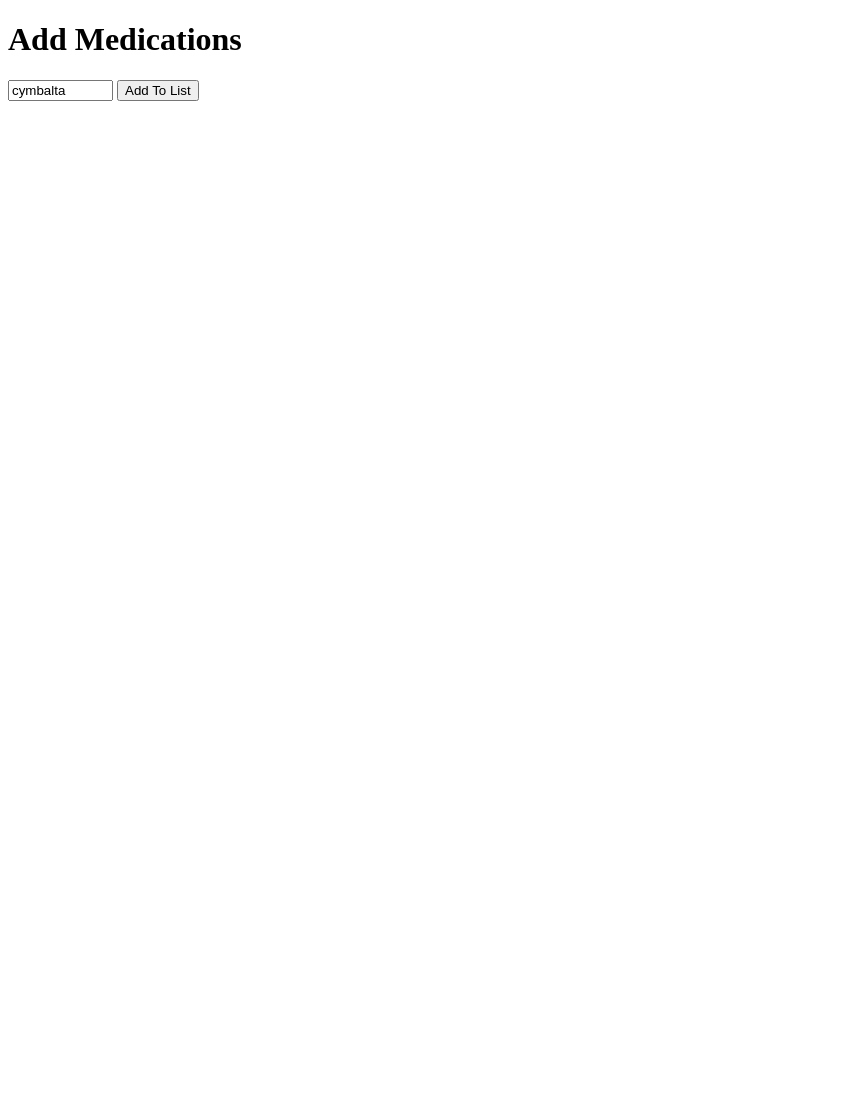
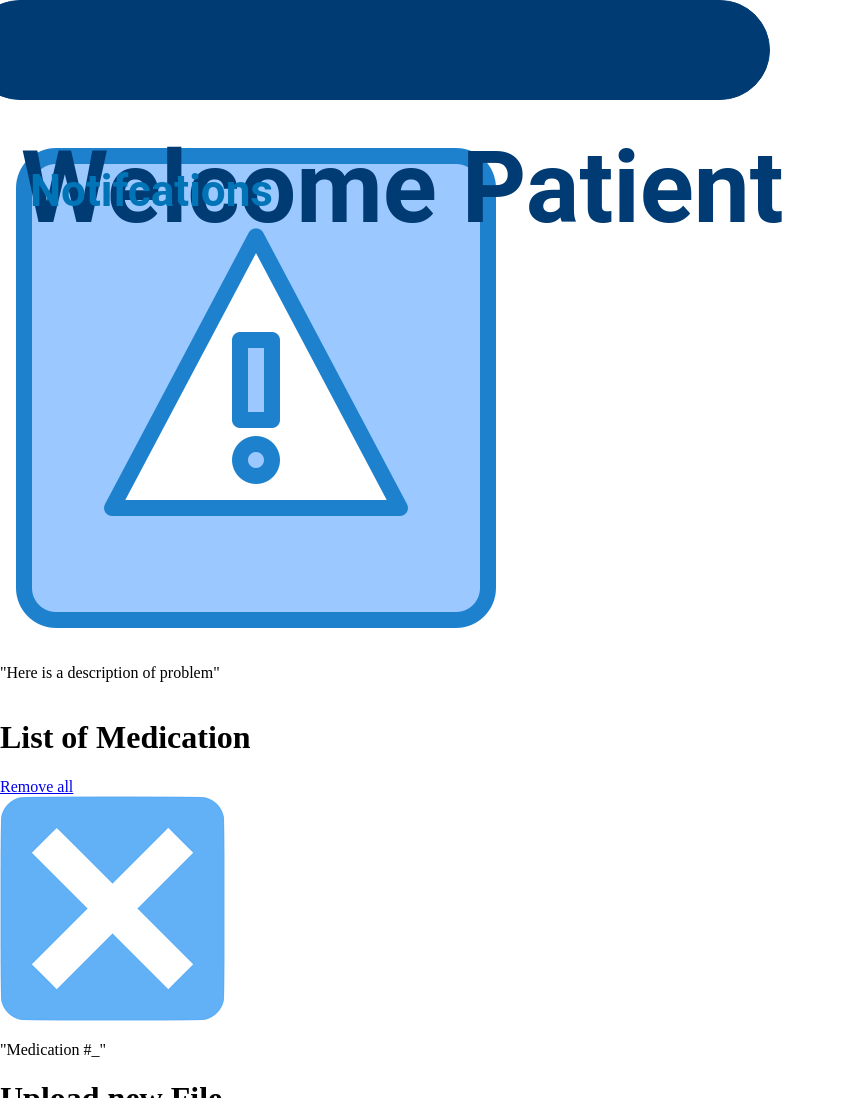
Before and after one commit to devikadwivedi/TreeHacks2023, a Flask app: template templates/index.html in a window 1280 px wide. Shown: the whole page, without its empty margins (0-845 px from the left). Before the commit the page ends 101 px from the top, so only its background shows below. Run offline with Flask 2, Linux system fonts and the light colour scheme; the template is opened without the code that fills it, so the values that code supplies are empty.

Commit message:
Start on JS, HTML, and CSS

```diff
--- a/app.py
+++ b/app.py
@@ -2,10 +2,10 @@ from flask import Flask
 import requests
 import json
 from PIL import Image
-from pyzbar.pyzbar import decode
+# from pyzbar.pyzbar import decode
 from flask import render_template
 
-app = Flask(__name__)
+app = Flask(__name__, static_url_path="/static")
 
 @app.route("/")
 def hello_world():
@@ -66,19 +66,22 @@ def brand_to_rxcui(brand_name):
     rxcui = response["drugGroup"]['conceptGroup'][1]["conceptProperties"][0]["rxcui"]
     return rxcui
 
-@app.route('/image_to_rxcui/<image_name>')
-# image to brand
-def image_to_brand(image_name):
-    img = Image.open('static/' + image_name)
-    decoded_list = decode(img)
-    parsed_product_upc = str(int(decoded_list[0][0]))
-    upc_base_url = "https://ean-db.com/api/v1/product/"
-    # TODO: make this access code an env var
-    headers={ 'Authorization ' : 'eyJhbGciOiJIUzUxMiJ9.eyJzdWIiOiJjNWYxMDBiZC04YjdiLTQ5MDctODNmMy1kZTk3OGViM2NmODciLCJpc3MiOiJjb20uZWFuLWRiIiwiaWF0IjoxNjc2Njk2NDk2LCJleHAiOjE3MDgyMzI0OTZ9.zxOi9OggcPaHb5cmKuolwNYRry-QL4ICf9Wrou5jHzNaZOhxXexGM8B9JL2JIq4SFo1sxzy9bhVVysa6Eo-hKg'}
+# @app.route('/image_to_rxcui/<image_name>')
+# # image to brand
+# def image_to_brand(image_name):
+#     img = Image.open('static/' + image_name)
+#     decoded_list = decode(img)
+#     parsed_product_upc = str(int(decoded_list[0][0]))
+#     upc_base_url = "https://ean-db.com/api/v1/product/"
+#     # TODO: make this access code an env var
+#     headers={ 'Authorization ' : 'eyJhbGciOiJIUzUxMiJ9.eyJzdWIiOiJjNWYxMDBiZC04YjdiLTQ5MDctODNmMy1kZTk3OGViM2NmODciLCJpc3MiOiJjb20uZWFuLWRiIiwiaWF0IjoxNjc2Njk2NDk2LCJleHAiOjE3MDgyMzI0OTZ9.zxOi9OggcPaHb5cmKuolwNYRry-QL4ICf9Wrou5jHzNaZOhxXexGM8B9JL2JIq4SFo1sxzy9bhVVysa6Eo-hKg'}
 
-    r = requests.get(upc_base_url + parsed_product_upc, headers={'Content-Type':'application/json',
-               'Authorization': 'Bearer {}'.format('eyJhbGciOiJIUzUxMiJ9.eyJzdWIiOiJjNWYxMDBiZC04YjdiLTQ5MDctODNmMy1kZTk3OGViM2NmODciLCJpc3MiOiJjb20uZWFuLWRiIiwiaWF0IjoxNjc2Njk2NDk2LCJleHAiOjE3MDgyMzI0OTZ9.zxOi9OggcPaHb5cmKuolwNYRry-QL4ICf9Wrou5jHzNaZOhxXexGM8B9JL2JIq4SFo1sxzy9bhVVysa6Eo-hKg')})
-    response = r.json()
-    full_product_name = response['product']['titles']['en']
-    brand = full_product_name.split(' ')[0]
-    return brand
+#     r = requests.get(upc_base_url + parsed_product_upc, headers={'Content-Type':'application/json',
+#                'Authorization': 'Bearer {}'.format('eyJhbGciOiJIUzUxMiJ9.eyJzdWIiOiJjNWYxMDBiZC04YjdiLTQ5MDctODNmMy1kZTk3OGViM2NmODciLCJpc3MiOiJjb20uZWFuLWRiIiwiaWF0IjoxNjc2Njk2NDk2LCJleHAiOjE3MDgyMzI0OTZ9.zxOi9OggcPaHb5cmKuolwNYRry-QL4ICf9Wrou5jHzNaZOhxXexGM8B9JL2JIq4SFo1sxzy9bhVVysa6Eo-hKg')})
+#     response = r.json()
+#     full_product_name = response['product']['titles']['en']
+#     brand = full_product_name.split(' ')[0]
+#     return brand
+
+if __name__ == "__main__":
+    app.run(debug=True, port=8080)
--- /dev/null
+++ b/static/styles.css
@@ -0,0 +1,69 @@
+body {
+    margin: 0px;
+    padding: 100px 0px 0px 0px;
+    overflow: hidden; /* overflow: hidden prevents full scrollbar in IE */
+}
+
+div#header {
+    /* you must include "div" for IE */
+    position: absolute;
+    top:0px;
+    left: 0px;
+    width: 100%;
+    height: 100px;
+    background-color: #aabbff;
+    overflow: hidden;
+}
+
+#box1{
+    box-sizing: border-box;
+    position: absolute;
+    width: 800px;
+    height: 100px;
+    left: -30px;
+    top: 0px;
+    background: #003B73;
+    border: 1px solid #003B73;
+    border-radius: 100px;
+}
+
+#notifications {
+    max-height: 300px;
+    overflow-y: scroll;
+}
+
+#introHeader {
+    /* Welcome Patient */
+    position: absolute;
+    width: 900px;
+    height: 100px;
+    left: 21px;
+    top: 70px;
+    font-family: 'Roboto';
+    font-style: normal;
+    font-weight: 700;
+    font-size: 100px;
+    line-height: 53px;
+    /* identical to box height */
+    display: flex;
+    align-items: center;
+    color: #003B73;
+}
+
+#notifHeader {
+    position: absolute;
+    width: 351px;
+    height: 34px;
+    left: 30px;
+    top: 145px;
+
+    font-family: 'Roboto';
+    font-style: normal;
+    font-weight: 700;
+    font-size: 44px;
+    line-height: 52px;
+    display: flex;
+    align-items: center;
+
+    color: #0074B7;
+}
--- a/static/test.js
+++ b/static/test.js
@@ -60,6 +60,13 @@
       .then(resp => rxcui = resp)
       .catch(handleError);
     return rxcui;
+  }
+
+  function ex() {
+    const notifsDiv = document.getElementById("notifications")
+    for (const data in cookies) {
+      notifsDiv.appendChild()
+    }
   }
 
 
@@ -146,3 +153,12 @@
   }
 
 })();
+
+
+async function process_image() {
+  const file = document.getElementById("upload-file").value
+  // send this file to your api
+  const response = await makeRequest(file)
+  const medName = response.json().med_name
+  document.getElementById("med-name").value = medName
+}
--- a/templates/index.html
+++ b/templates/index.html
@@ -4,12 +4,52 @@
       <meta charset="utf-8">
       <title>[Working Title]</title>
       <script src="../static/test.js"></script>
+      <link rel="stylesheet" type="text/css" rel="noopener" target="_blank" href="/static/styles.css">
   </head>
 
   <body>
+
+    <div id="box1"></div>
+    <h1 id = "introHeader">Welcome Patient</h1>
+
+      <h1 id = "notifHeader">Notifcations</h1>
+      <ul id="notifications">
+      </ul>
+
+    <img src="warning.png" alt="Issue">
+    <p>"Here is a description of problem"</p>
+
+    <div id="" style="overflow-y:scroll; overflow-x:hidden; height:400px;">
+
     <header>
-        <h1>Add Medications</h1>
+    <h1>List of Medication</h1>
     </header>
+
+    <a href="#" onclick="removeAllMethodFromJs">Remove all</a>
+
+    <div id="" style="overflow-y:scroll; overflow-x:hidden; height:400px;">
+    <img src="delete.png" alt="Issue">
+    <p>"Medication #_"</p>
+
+    <h1>Upload new File</h1>
+    <form method=post enctype=multipart/form-data onsubmit="process_image">
+      <input type=file name=file id="upload-file">
+      <input type=submit value=Upload>
+    </form>
+
+    <h1>Upload Medication Name</h1>
+    <form>
+      <div>
+        <input id="med-name" type="text" name="medication name" />
+      </div>
+      <div>
+        <input type="submit" value="Send" />
+      </div>
+    </form>
+
+
+    <a href="#" onclick="window.print();return false;">Print page</a>
+
     <main>
         <section id="query_section">
             <input type="text" id="search_bar" value="cymbalta" required minlength="0"
```
Also changed, not shown: templates/delete.png (added), templates/warning.png (added).
